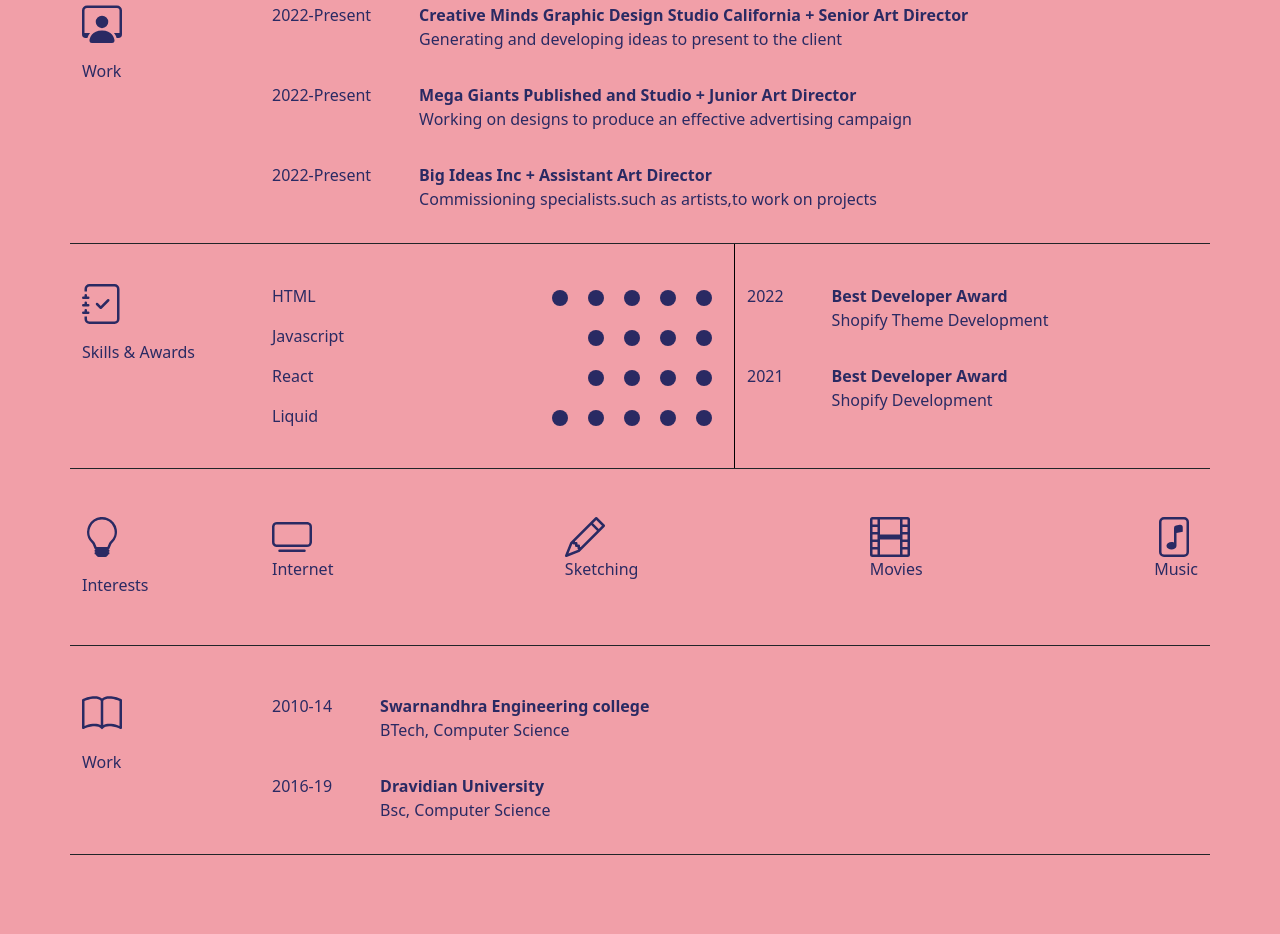
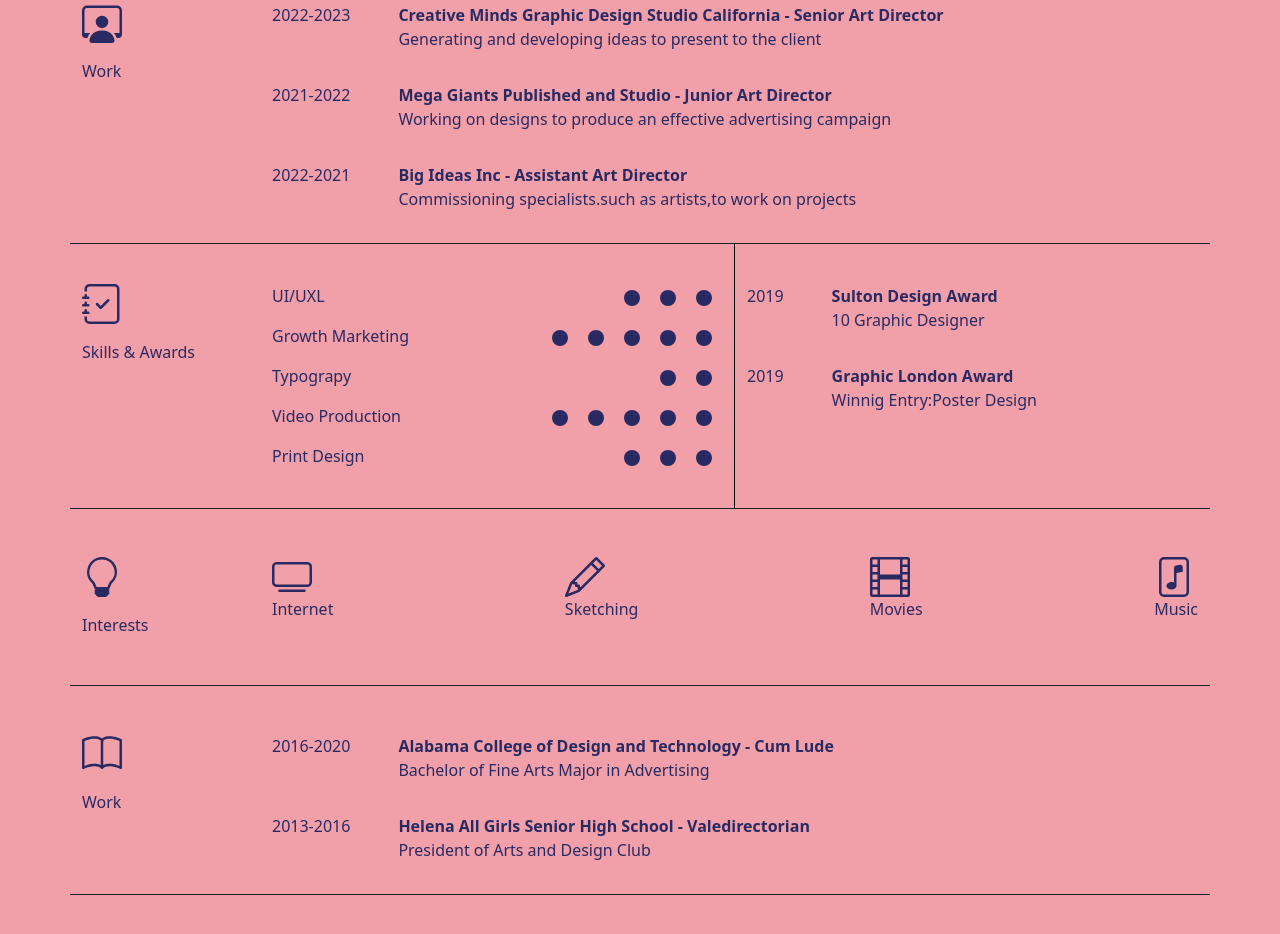
Before and after one commit to kalyani255/assignement, a plain HTML site: page index.html in a window 1280 px wide. Shown: the part 270-1204 px from the top of the page. Before the commit the page ends 1173 px from the top, so only its background shows below. Drawn offline with nearby package versions, Linux system fonts and the light colour scheme.

Commit message:
index.html

```diff
--- a/index.html
+++ b/index.html
@@ -57,11 +57,11 @@
       <div class="col-12 col-md-10">
 <div class="d-flex work-exp mb-3">
   <div class="me-5">
-    2022-Present
+    2022-2023
   </div>
   <div>
     <div>
-        <b>    Creative Minds Graphic Design Studio California + Senior Art
+        <b>    Creative Minds Graphic Design Studio California - Senior Art
                   Director
         </b>
     </div>
@@ -72,11 +72,11 @@
 </div>
 <div class="d-flex work-exp mb-3">
     <div  class="me-5">
-      2022-Present
+      2021-2022
     </div>
     <div>
         <div>
-            <b> Mega Giants Published and Studio + Junior Art Director
+            <b> Mega Giants Published and Studio - Junior Art Director
             </b>
         </div>
         <p>Working on designs to produce an effective advertising campaign</p>
@@ -85,11 +85,11 @@
   </div>
   <div class="d-flex work-exp mb-3">
     <div class="me-5">
-      2022-Present
+      2022-2021
     </div>
     <div>
         <div>
-            <b>  Big Ideas Inc + Assistant Art Director
+            <b>  Big Ideas Inc - Assistant Art Director
             </b>
         </div>
         <p>Commissioning specialists.such as artists,to work on projects</p>
@@ -117,7 +117,41 @@
       <div class="col-12 col-md-5 border-right">
           <div class="margin-desktop">
               <div class="d-flex justify-content-between mb-3">
-                <div>HTML</div>
+                <div>UI/UXL</div>
+              <div class="skills-svg">
+              </svg><svg xmlns="http://www.w3.org/2000/svg" width="16" height="16" fill="currentColor" class="bi bi-circle-fill" viewBox="0 0 16 16">
+                <circle cx="8" cy="8" r="8"/>
+              </svg><svg xmlns="http://www.w3.org/2000/svg" width="16" height="16" fill="currentColor" class="bi bi-circle-fill" viewBox="0 0 16 16">
+                <circle cx="8" cy="8" r="8"/>
+              </svg><svg xmlns="http://www.w3.org/2000/svg" width="16" height="16" fill="currentColor" class="bi bi-circle-fill" viewBox="0 0 16 16">
+                <circle cx="8" cy="8" r="8"/>
+              </svg></div>
+              </div>
+              <div class="d-flex justify-content-between mb-3">
+                <div>Growth Marketing</div>
+              <div class="skills-svg"><svg xmlns="http://www.w3.org/2000/svg" width="16" height="16" fill="currentColor" class="bi bi-circle-fill" viewBox="0 0 16 16">
+                <circle cx="8" cy="8" r="8"/>
+                  </svg><svg xmlns="http://www.w3.org/2000/svg" width="16" height="16" fill="currentColor" class="bi bi-circle-fill" viewBox="0 0 16 16">
+                <circle cx="8" cy="8" r="8"/>
+
+              </svg><svg xmlns="http://www.w3.org/2000/svg" width="16" height="16" fill="currentColor" class="bi bi-circle-fill" viewBox="0 0 16 16">
+                <circle cx="8" cy="8" r="8"/>
+              </svg><svg xmlns="http://www.w3.org/2000/svg" width="16" height="16" fill="currentColor" class="bi bi-circle-fill" viewBox="0 0 16 16">
+                <circle cx="8" cy="8" r="8"/>
+              </svg><svg xmlns="http://www.w3.org/2000/svg" width="16" height="16" fill="currentColor" class="bi bi-circle-fill" viewBox="0 0 16 16">
+                <circle cx="8" cy="8" r="8"/>
+              </svg></div>
+              </div>
+              <div class="d-flex justify-content-between mb-3">
+                <div>Typograpy</div>
+              <div class="skills-svg"><svg xmlns="http://www.w3.org/2000/svg" width="16" height="16" fill="currentColor" class="bi bi-circle-fill" viewBox="0 0 16 16">
+                <circle cx="8" cy="8" r="8"/>
+              </svg><svg xmlns="http://www.w3.org/2000/svg" width="16" height="16" fill="currentColor" class="bi bi-circle-fill" viewBox="0 0 16 16">
+                <circle cx="8" cy="8" r="8"/>
+              </svg></div>
+              </div>
+              <div class="d-flex justify-content-between mb-3">
+                <div>Video Production</div>
               <div class="skills-svg"><svg xmlns="http://www.w3.org/2000/svg" width="16" height="16" fill="currentColor" class="bi bi-circle-fill" viewBox="0 0 16 16">
                 <circle cx="8" cy="8" r="8"/>
               </svg><svg xmlns="http://www.w3.org/2000/svg" width="16" height="16" fill="currentColor" class="bi bi-circle-fill" viewBox="0 0 16 16">
@@ -130,11 +164,9 @@
                 <circle cx="8" cy="8" r="8"/>
               </svg></div>
               </div>
-              <div class="d-flex justify-content-between mb-3">
-                <div>Javascript</div>
+                <div class="d-flex justify-content-between mb-3">
+                <div>Print Design</div>
               <div class="skills-svg"><svg xmlns="http://www.w3.org/2000/svg" width="16" height="16" fill="currentColor" class="bi bi-circle-fill" viewBox="0 0 16 16">
-                <circle cx="8" cy="8" r="8"/>
-              </svg><svg xmlns="http://www.w3.org/2000/svg" width="16" height="16" fill="currentColor" class="bi bi-circle-fill" viewBox="0 0 16 16">
                 <circle cx="8" cy="8" r="8"/>
               </svg><svg xmlns="http://www.w3.org/2000/svg" width="16" height="16" fill="currentColor" class="bi bi-circle-fill" viewBox="0 0 16 16">
                 <circle cx="8" cy="8" r="8"/>
@@ -142,60 +174,35 @@
                 <circle cx="8" cy="8" r="8"/>
               </svg></div>
               </div>
-              <div class="d-flex justify-content-between mb-3">
-                <div>React</div>
-              <div class="skills-svg"><svg xmlns="http://www.w3.org/2000/svg" width="16" height="16" fill="currentColor" class="bi bi-circle-fill" viewBox="0 0 16 16">
-                <circle cx="8" cy="8" r="8"/>
-              </svg><svg xmlns="http://www.w3.org/2000/svg" width="16" height="16" fill="currentColor" class="bi bi-circle-fill" viewBox="0 0 16 16">
-                <circle cx="8" cy="8" r="8"/>
-              </svg><svg xmlns="http://www.w3.org/2000/svg" width="16" height="16" fill="currentColor" class="bi bi-circle-fill" viewBox="0 0 16 16">
-                <circle cx="8" cy="8" r="8"/>
-              </svg><svg xmlns="http://www.w3.org/2000/svg" width="16" height="16" fill="currentColor" class="bi bi-circle-fill" viewBox="0 0 16 16">
-                <circle cx="8" cy="8" r="8"/>
-              </svg></div>
-              </div>
-              <div class="d-flex justify-content-between mb-3">
-                <div>Liquid</div>
-              <div class="skills-svg"><svg xmlns="http://www.w3.org/2000/svg" width="16" height="16" fill="currentColor" class="bi bi-circle-fill" viewBox="0 0 16 16">
-                <circle cx="8" cy="8" r="8"/>
-              </svg><svg xmlns="http://www.w3.org/2000/svg" width="16" height="16" fill="currentColor" class="bi bi-circle-fill" viewBox="0 0 16 16">
-                <circle cx="8" cy="8" r="8"/>
-              </svg><svg xmlns="http://www.w3.org/2000/svg" width="16" height="16" fill="currentColor" class="bi bi-circle-fill" viewBox="0 0 16 16">
-                <circle cx="8" cy="8" r="8"/>
-              </svg><svg xmlns="http://www.w3.org/2000/svg" width="16" height="16" fill="currentColor" class="bi bi-circle-fill" viewBox="0 0 16 16">
-                <circle cx="8" cy="8" r="8"/>
-              </svg><svg xmlns="http://www.w3.org/2000/svg" width="16" height="16" fill="currentColor" class="bi bi-circle-fill" viewBox="0 0 16 16">
-                <circle cx="8" cy="8" r="8"/>
-              </svg></div>
-              </div>
+
           </div>
       </div>
       <div class="col-12 col-md-5">
 <div class="margin-desktop">
     <div class="d-flex work-exp mb-3">
         <div class="me-5">
-          2022
+          2019
         </div>
         <div>
           <div>
-              <b>    Best Developer Award
+              <b> Sulton Design Award
               </b>
           </div>
-          <p>Shopify Theme Development</p>
+          <p>10 Graphic Designer</p>
 
         </div>
 
       </div>
       <div class="d-flex work-exp mb-3">
         <div class="me-5">
-          2021
+          2019
         </div>
         <div>
           <div>
-              <b>Best Developer Award
+              <b>Graphic London Award
               </b>
           </div>
-          <p>Shopify Development</p>
+          <p>Winnig Entry:Poster Design</p>
 
         </div>
 
@@ -269,26 +276,26 @@
       <div class="col-12 col-md-10">
 <div class="d-flex work-exp mb-3">
   <div class="me-5">
-    2010-14
+    2016-2020
   </div>
   <div>
     <div>
-        <b>    Swarnandhra Engineering college
+        <b> Alabama College of Design and Technology - Cum Lude
         </b>
     </div>
-    <p>BTech, Computer Science</p>
+    <p>Bachelor of Fine Arts Major in Advertising</p>
   </div>
 </div>
 <div class="d-flex work-exp mb-3">
     <div  class="me-5">
-      2016-19
+      2013-2016
     </div>
     <div>
         <div>
-            <b> Dravidian University
+            <b>Helena All Girls Senior High School - Valedirectorian
             </b>
         </div>
-        <p>Bsc, Computer Science</p>
+        <p>President of Arts and Design Club</p>
     </div>
   </div>
 
```
